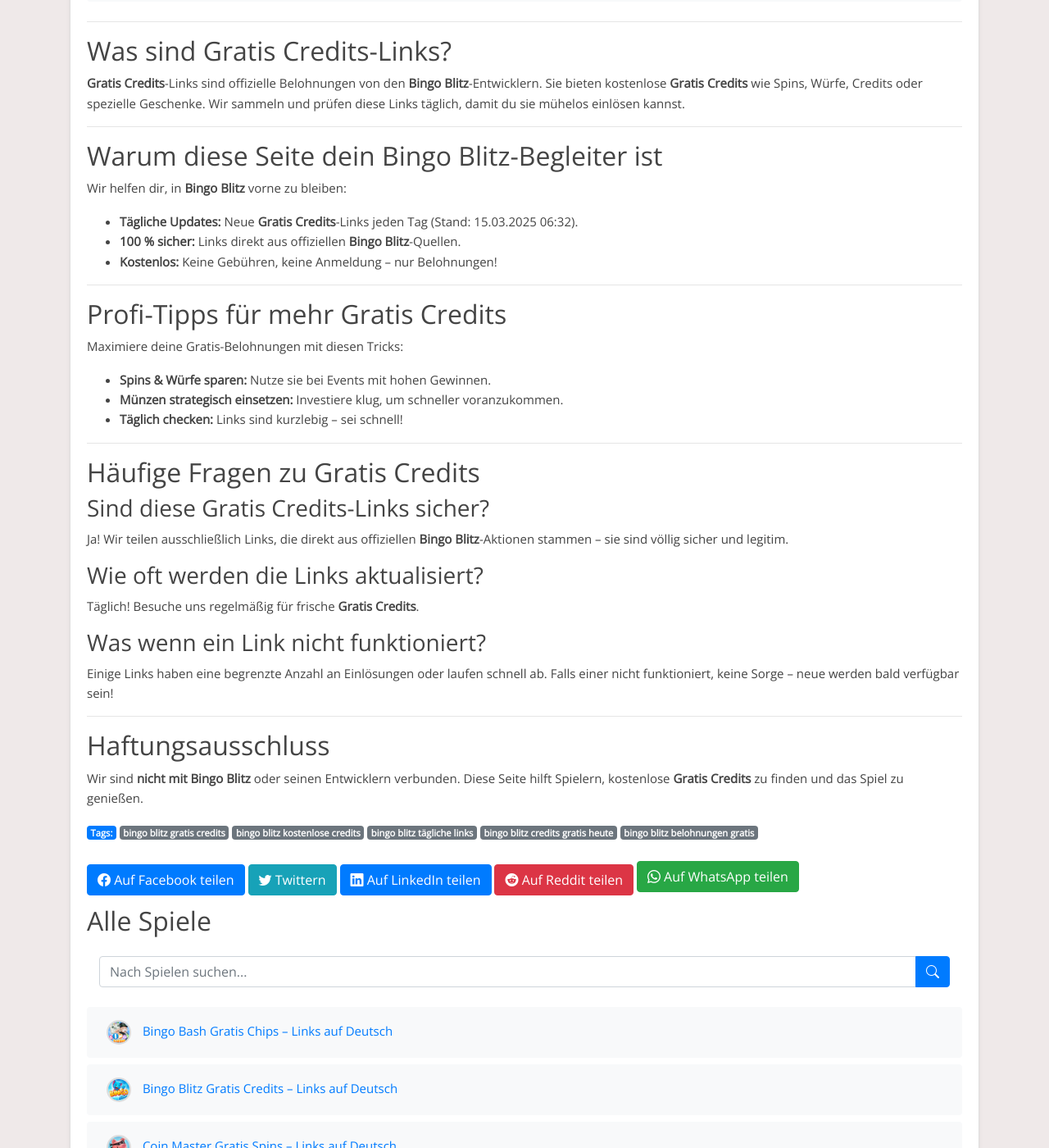
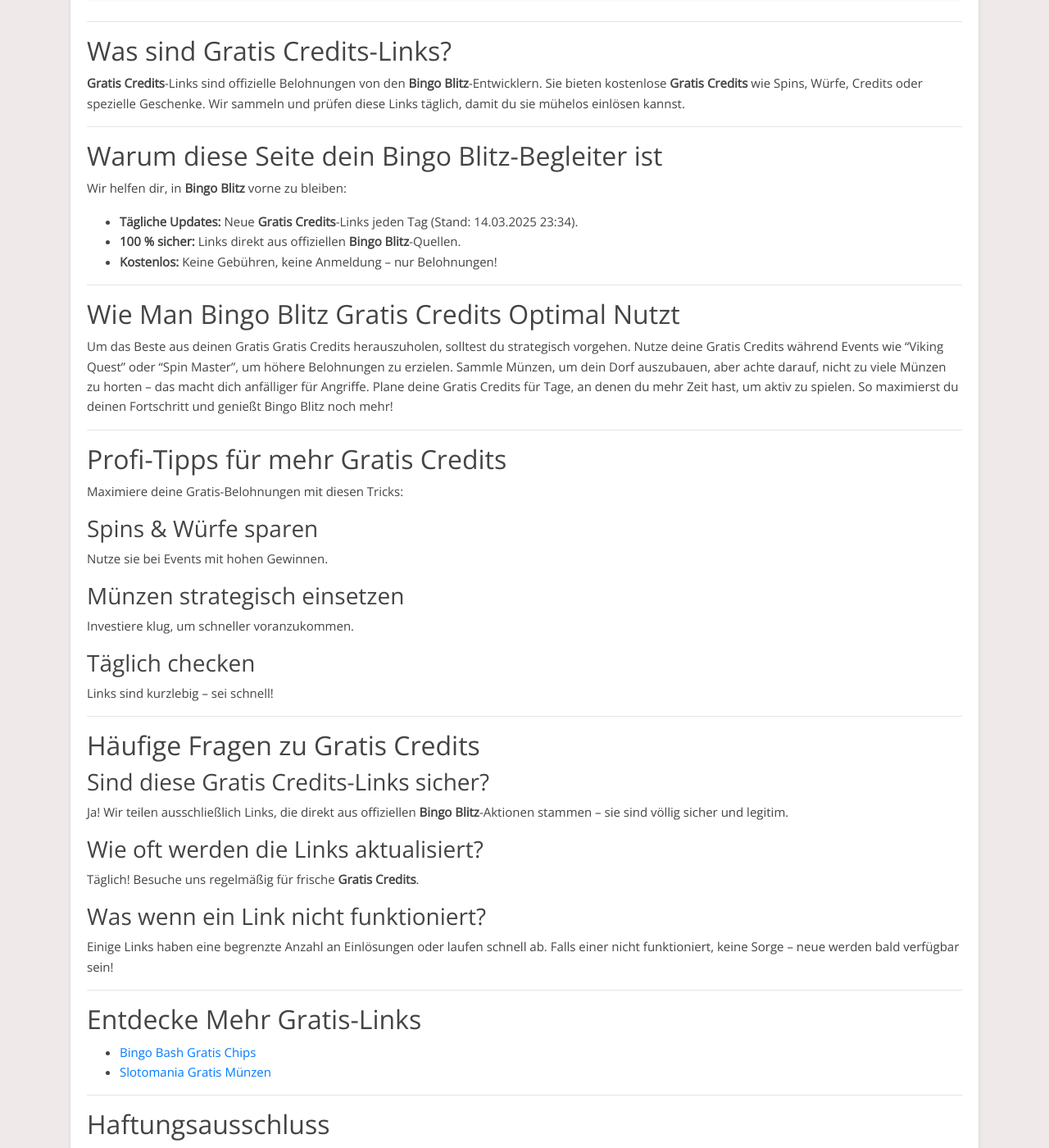
Before and after one commit to Prollad99/bs-de, a Jekyll site: the page built from _posts/2025-01-18-bingo-blitz.md, in a window 1280 px wide and 1400 px high, scrolled down 7681 px. Shown: the whole window at 82% size. Built offline with Jekyll 4.4.1, drawn with Linux system fonts in a browser that asks for light colours; some of the changed text lies outside the part shown.

Commit message:
Update  links and content - 2025-03-15 06:34

```diff
--- a/_includes/bingo-blitz_footer.html
+++ b/_includes/bingo-blitz_footer.html
@@ -10,9 +10,15 @@
 
 Wir helfen dir, in **Bingo Blitz** vorne zu bleiben:
 
-- **Tägliche Updates:** Neue **Gratis Credits**-Links jeden Tag (Stand: 15.03.2025 06:32).
+- **Tägliche Updates:** Neue **Gratis Credits**-Links jeden Tag (Stand: 14.03.2025 23:34).
 - **100 % sicher:** Links direkt aus offiziellen **Bingo Blitz**-Quellen.
 - **Kostenlos:** Keine Gebühren, keine Anmeldung – nur Belohnungen!
+
+---
+
+## Wie Man Bingo Blitz Gratis Credits Optimal Nutzt
+
+Um das Beste aus deinen Gratis Gratis Credits herauszuholen, solltest du strategisch vorgehen. Nutze deine Gratis Credits während Events wie "Viking Quest" oder "Spin Master", um höhere Belohnungen zu erzielen. Sammle Münzen, um dein Dorf auszubauen, aber achte darauf, nicht zu viele Münzen zu horten – das macht dich anfälliger für Angriffe. Plane deine Gratis Credits für Tage, an denen du mehr Zeit hast, um aktiv zu spielen. So maximierst du deinen Fortschritt und genießt Bingo Blitz noch mehr!
 
 ---
 
@@ -20,9 +26,14 @@
 
 Maximiere deine Gratis-Belohnungen mit diesen Tricks:
 
-- **Spins & Würfe sparen:** Nutze sie bei Events mit hohen Gewinnen.
-- **Münzen strategisch einsetzen:** Investiere klug, um schneller voranzukommen.
-- **Täglich checken:** Links sind kurzlebig – sei schnell!
+### Spins & Würfe sparen
+Nutze sie bei Events mit hohen Gewinnen.
+
+### Münzen strategisch einsetzen
+Investiere klug, um schneller voranzukommen.
+
+### Täglich checken
+Links sind kurzlebig – sei schnell!
 
 ---
 
@@ -42,6 +53,13 @@
 
 ---
 
+## Entdecke Mehr Gratis-Links
+
+- [Bingo Bash Gratis Chips](/bingo-bash-gratis-chips/)
+- [Slotomania Gratis Münzen](/slotomania-gratis-muenzen/)
+
+---
+
 ## Haftungsausschluss
 
 Wir sind **nicht mit Bingo Blitz** oder seinen Entwicklern verbunden. Diese Seite hilft Spielern, kostenlose **Gratis Credits** zu finden und das Spiel zu genießen.
--- a/_includes/bingo-blitz_post.html
+++ b/_includes/bingo-blitz_post.html
@@ -1,4 +1,4 @@
-# Bingo Blitz Gratis Gratis Credits – Dein Täglicher Bonus
+# Tägliche Bingo Blitz Gratis Gratis Credits – Jetzt Sammeln!
 
 Willkommen bei deiner Quelle für **Bingo Blitz Gratis Gratis Credits**! Hier findest du täglich neue Links, um kostenlose Gratis Credits und Belohnungen zu sammeln – perfekt für deutsche Spieler.
 
```
